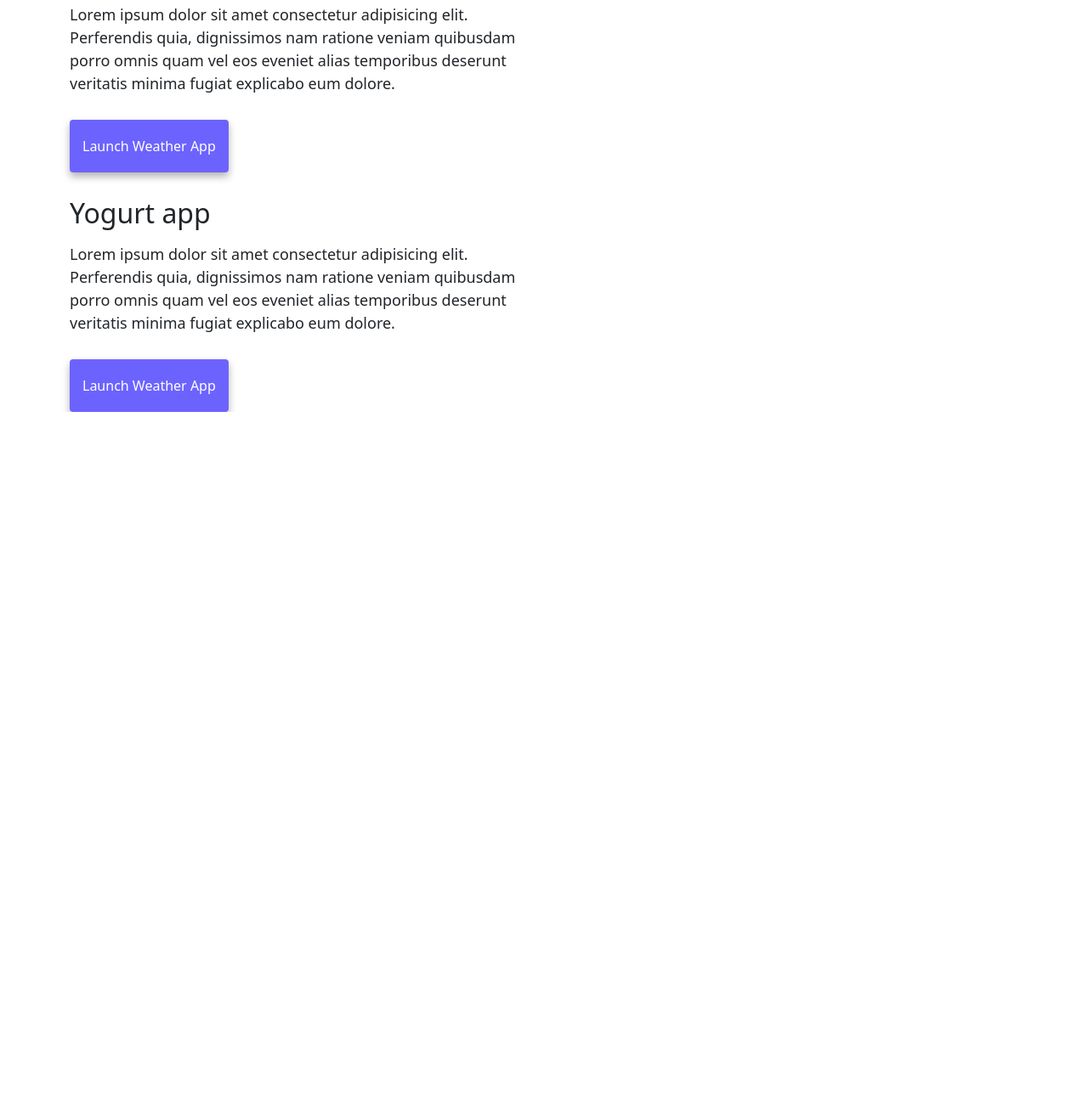
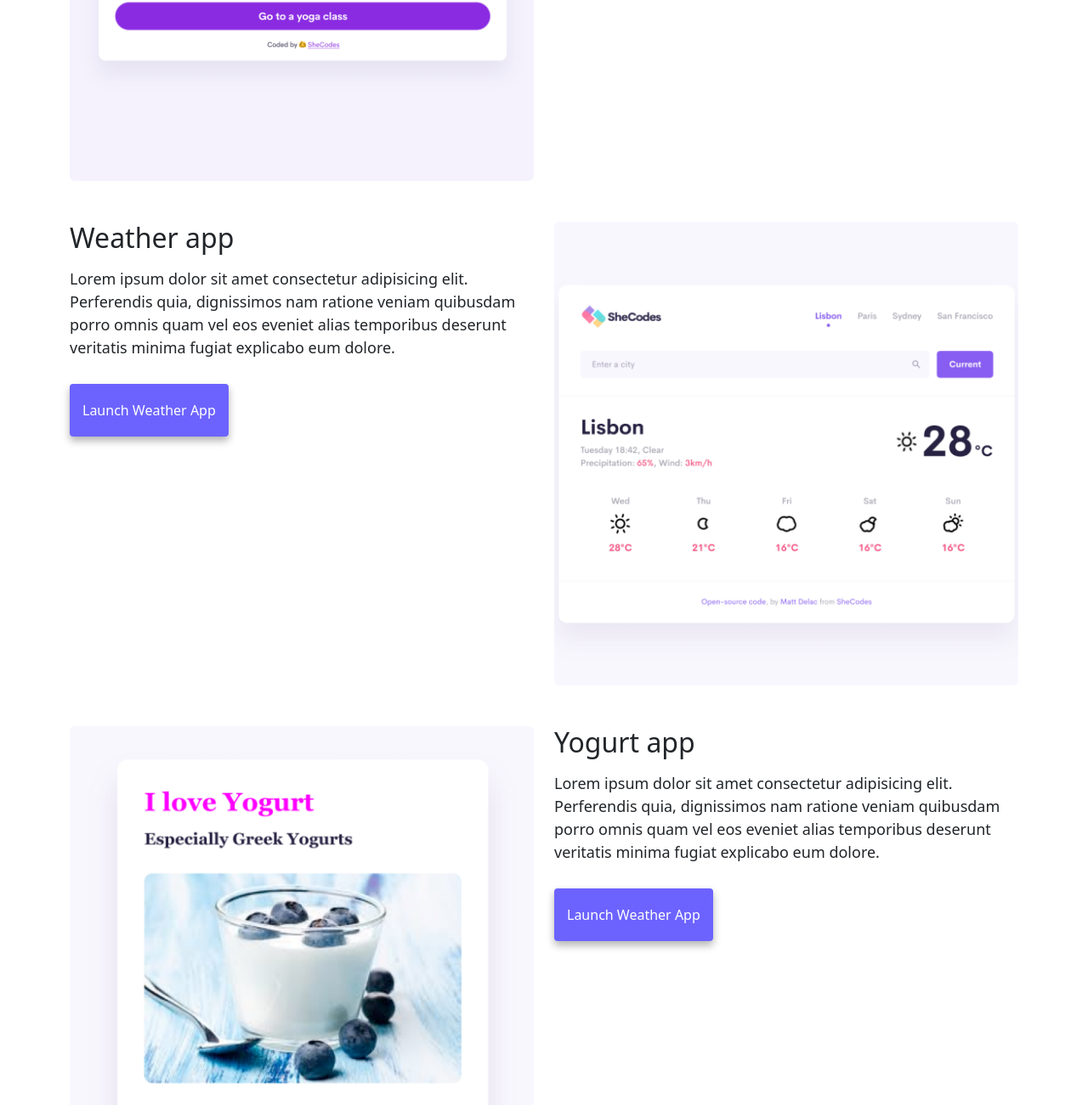
Before and after one commit to tereferrara/Homework, a website: page index.html in a window 1280 px wide. Shown: the part 663-1964 px from the top of the page at 85% size. Before the commit the page ends 1148 px from the top, so only its background shows below. Drawn offline with nearby package versions, Linux system fonts and the light colour scheme.

Commit message:
display changed fo images

```diff
--- a/index.html
+++ b/index.html
@@ -62,7 +62,7 @@
     </div>
     <div class="container">
       <div class="row">
-        <div class="col-md-6 col-lg-6 d-sm-none">
+        <div class="col-md-6 col-lg-6 d-none d-md-block">
           <img src="images/yoga.png" alt="screenshot of yoga website" class="img-fluid rounded" />
         </div>
         <div class="col-md-6 col-lg-6 col-sm-12">
@@ -91,12 +91,12 @@
             <a href="#" class="primary-link">Launch Weather App</a>
           </div>
         </div>
-        <div class="col-md-6 col-lg-6 d-sm-none">
+        <div class="col-md-6 col-lg-6 d-none d-md-block">
           <img src="images/weather.png" alt="weather website screenshot" class="img-fluid rounded" />
         </div>
       </div>
       <div class="row mt-5 d-sm-12">
-        <div class="col-md-6 col-lg-6 d-sm-none">
+        <div class="col-md-6 col-lg-6 d-none d-md-block">
           <img src="images/yogurt.png" alt="yoghurt website screenshot" class="img-fluid rounded" />
         </div>
         <div class="col-md-6 col-lg-6 col-sm-12">
```
